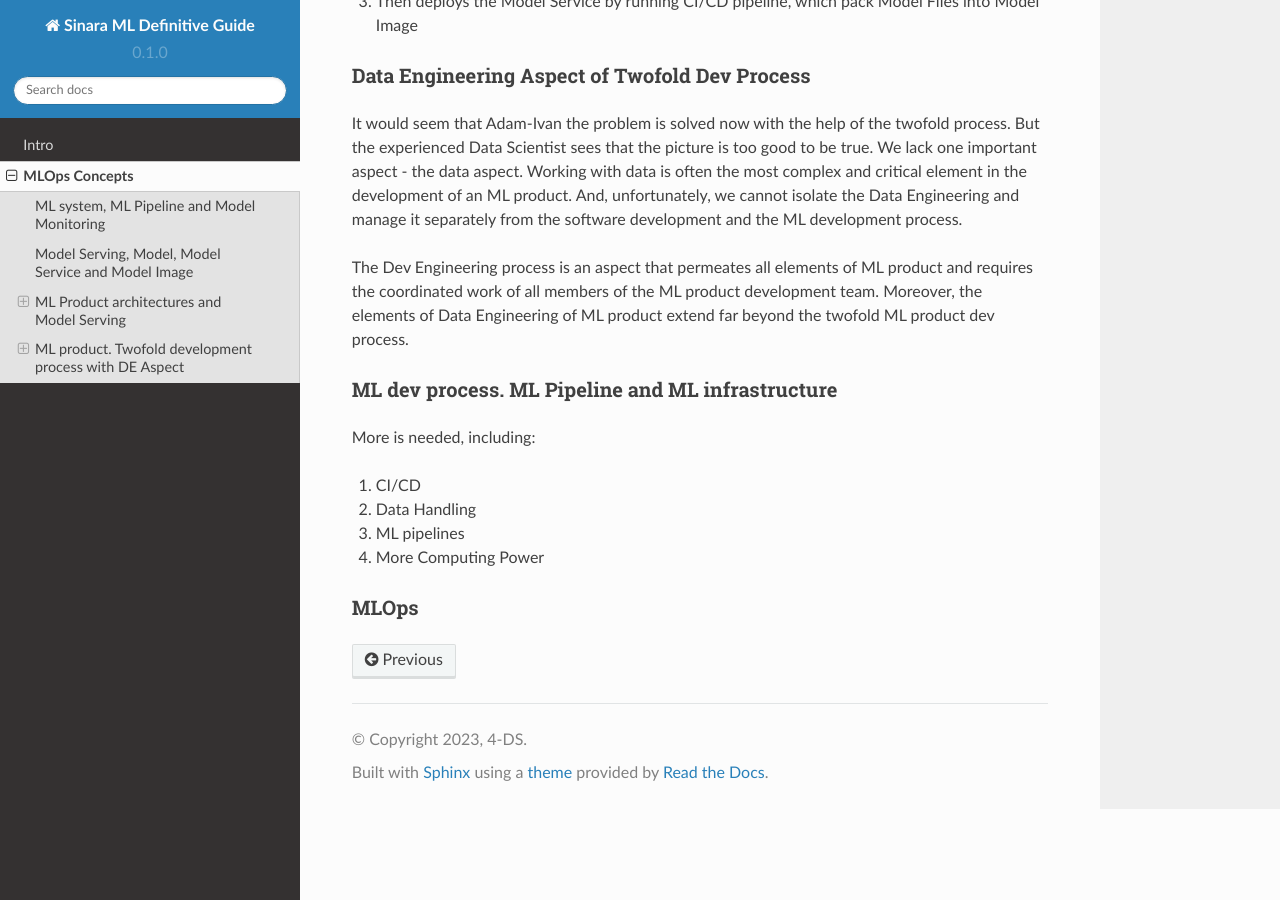
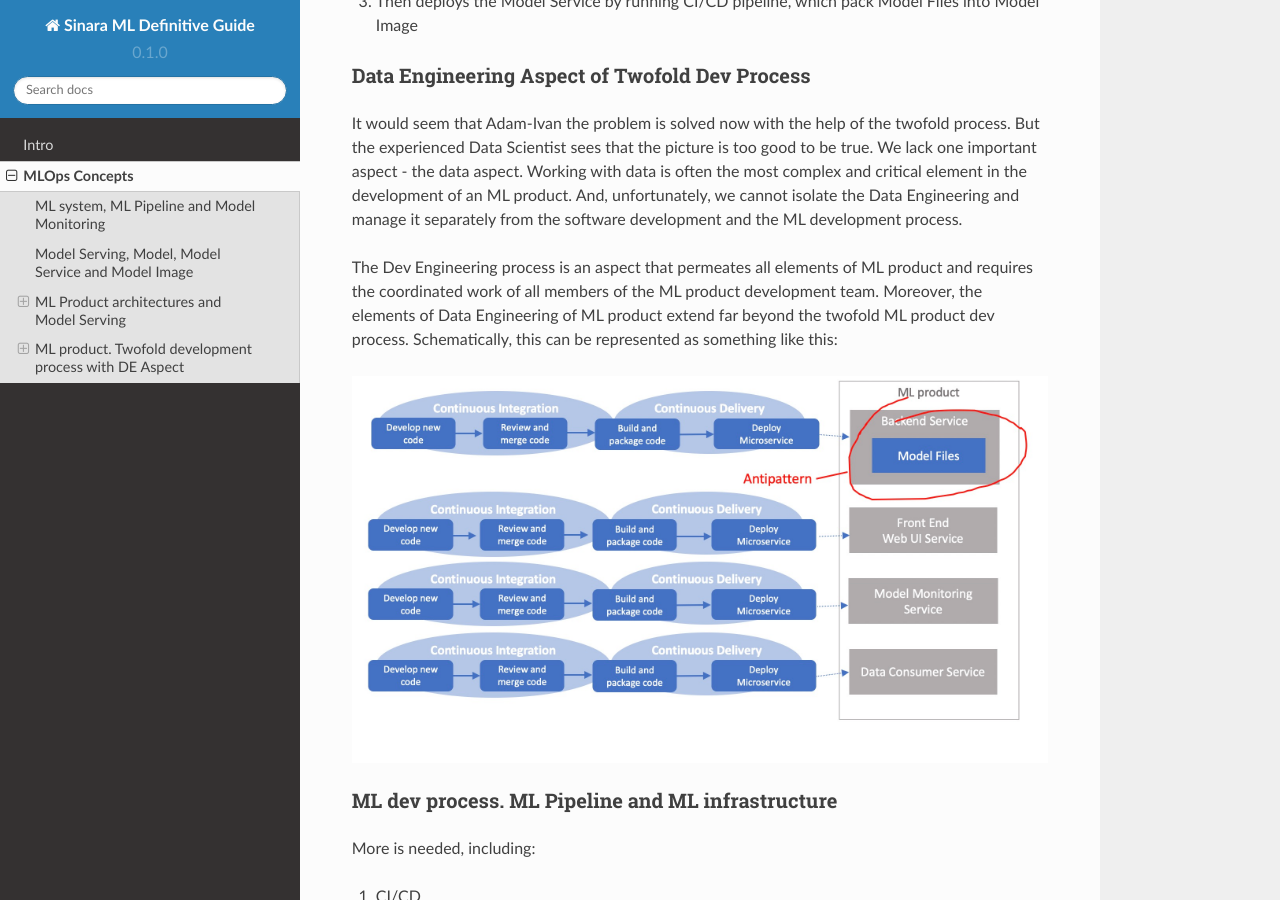
Before and after one commit to 4-DS/SinaraML-Def-Guide, a Sphinx documentation site: the page built from docs/source/concepts.rst, in a window 1280 px wide and 900 px high, scrolled down 8351 px. Built offline with Sphinx 7.4.7 and the Read the Docs theme 2.0.0, drawn with Linux system fonts in a browser that asks for light colours.

Commit message:
Update concepts.rst

```diff
--- a/docs/source/concepts.rst
+++ b/docs/source/concepts.rst
@@ -152,7 +152,9 @@
 ==============================================
 It would seem that Adam-Ivan the problem is solved now with the help of the twofold process. But the experienced Data Scientist sees that the picture is too good to be true. We lack one important aspect - the data aspect. Working with data is often the most complex and critical element in the development of an ML product. And, unfortunately, we cannot isolate the Data Engineering and manage it separately from the software development and the ML development process.
 
-The Dev Engineering process is an aspect that permeates all elements of ML product and requires the coordinated work of all members of the ML product development team. Moreover, the elements of Data Engineering of ML product extend far beyond the twofold ML product dev process.
+The Dev Engineering process is an aspect that permeates all elements of ML product and requires the coordinated work of all members of the ML product development team. Moreover, the elements of Data Engineering of ML product extend far beyond the twofold ML product dev process. Schematically, this can be represented as something like this:
+
+.. image:: ml_product_antipattern.jpeg
 
 ML dev process. ML Pipeline and ML infrastructure
 =================================================
```
